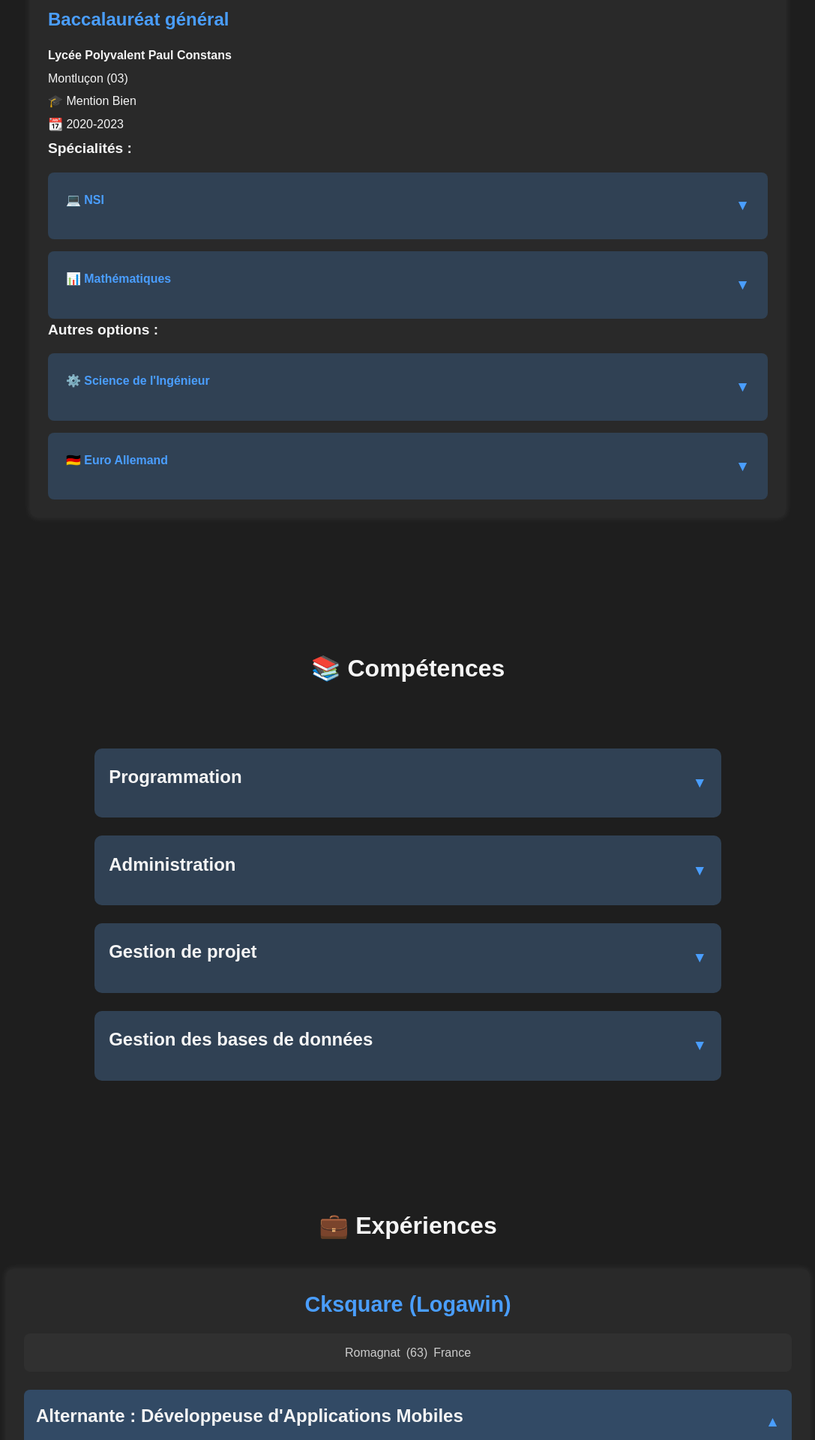
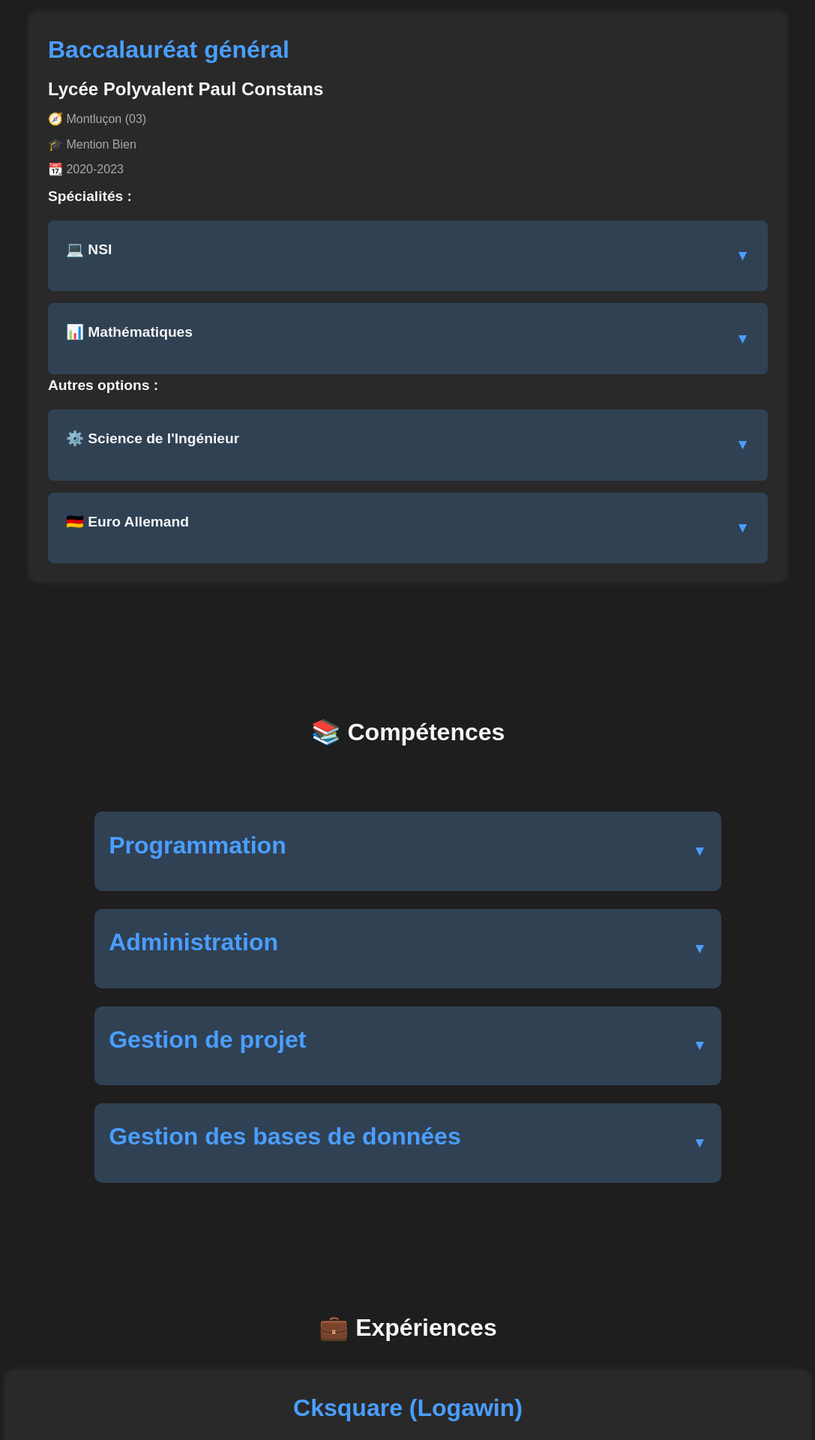
Before and after one commit to lisachauchat/portfolio, a Vue app in the folder portfolio/: page / in a window 1280 px wide. Shown: the part 1620-3540 px from the top of the page at 75% size, without its empty margins (96-1183 px from the left). Built offline with nearby package versions, Linux system fonts and the light colour scheme.

Commit message:
experience

```diff
--- a/portfolio/src/components/ProjectCard.vue
+++ b/portfolio/src/components/ProjectCard.vue
@@ -10,8 +10,8 @@ defineProps({
 
 <template>
   <div class="card">
+    <h3 class="card-title">{{ title }}</h3>
     <img :src="image" alt="Illustration" class="card-image" />
-    <h3 class="card-title">{{ title }}</h3>
     <div class="card-links">
       <router-link :to="'/project/' + id" class="btn-primary">En savoir +</router-link>
       <a :href="linkToGIT" target="_blank" class="btn-secondary">👨‍💻 GIT</a>
@@ -20,14 +20,6 @@ defineProps({
 </template>
 
 <style scoped>
-/* .card {
-  background-color: #1e1e1e;
-  color: white;
-  border-radius: 10px;
-  padding: 16px;
-  box-shadow: 0 4px 8px rgba(0, 0, 0, 0.2);
-  transition: transform 0.2s ease-in-out;
-} */
 .card:hover {
   transform: scale(1.05);
 }
@@ -38,9 +30,11 @@ defineProps({
   border-radius: 8px;
 }
 .card-title {
-  font-size: 1.2rem;
+  font-size: 1.5rem;
   font-weight: bold;
   margin-top: 12px;
+  color: #007bff;
+  text-transform: uppercase;
 }
 .card-links {
   display: flex;
--- a/portfolio/src/components/sections/EducationSection.vue
+++ b/portfolio/src/components/sections/EducationSection.vue
@@ -4,9 +4,9 @@
       <div v-for="item in education" :key="item.id" class="card">
         <h3 class="education-title">{{ item.title }}</h3>
         <h4 class="education-institution">{{ item.institution }}</h4>
-        <p class="education-location">{{ item.location }}</p>
-        <p class="education-status">{{ item.status }}</p>
-        <p class="education-date">{{ item.date }}</p>
+        <p class="education-location">🧭 {{ item.location }}</p>
+        <p class="education-status">🎓 {{ item.status }}</p>
+        <p class="education-date">📆 {{ item.date }}</p>
         <p class="education-description">{{ item.description }}</p>
 
         <!-- Spécialités -->
@@ -106,18 +106,24 @@ export default {
 }
 
 .education-title {
-  font-size: 1.5rem;
-  font-weight: bold;
-  color: #4a9eff;
+  font-size: var(--text-xl);
+  color: var(--color-primary);
+  margin-bottom: var(--spacing-xs);
 }
 
-.education-institution,
+.education-institution {
+  font-size: var(--text-large);
+  color: var(--color-light);
+  margin-bottom: var(--spacing-xs);
+}
+
 .education-location,
 .education-status,
 .education-date,
 .education-description {
-  font-size: 1rem;
-  margin: 0.3rem 0;
+  font-size: var(--text-base);
+  color: var(--color-muted);
+  margin-bottom: var(--spacing-xs);
 }
 
 /* Spécialités */
@@ -148,6 +154,11 @@ export default {
   color: var(--color-primary);
 }
 
+.specialty-header h5 {
+  font-size: var(--text-medium);
+  color: var(--color-light);
+}
+
 /* Bouton Toggle */
 .toggle-btn {
   background: none;
@@ -170,6 +181,16 @@ export default {
   border-radius: 6px;
   margin-top: 0.5rem;
   transition: all 0.3s ease-in-out;
+
+  h6 {
+    font-size: var(--text-base);
+    color: var(--color-primary);
+  }
+
+  li {
+    font-size: var(--text-base);
+    color: var(--color-light);
+  }
 }
 
 /* Fullname en grand */
--- a/portfolio/src/components/sections/ExperienceSection.vue
+++ b/portfolio/src/components/sections/ExperienceSection.vue
@@ -17,7 +17,7 @@
         <div class="accordion-header" @click="toggleExperience(company.id, index)">
           <h3>{{ exp.position }}</h3>
           <button class="accordion-toggle">
-            {{ isExperienceOpen(company.id, index) ? '▼' : '▲' }}
+            {{ isExperienceOpen(company.id, index) ? '▲' : '▼' }}
           </button>
         </div>
 
@@ -25,8 +25,8 @@
           <div v-if="isExperienceOpen(company.id, index)" class="accordion-content">
             <div class="experience-period">
               <span class="experience-type">{{ exp.type }}</span>
-              <span class="experience-year">{{ exp.year }}</span>
-              <span class="experience-duration">({{ exp.duration }})</span>
+              <span class="experience-year">📆 {{ exp.year }}</span>
+              <span class="experience-duration">{{ exp.duration }}</span>
             </div>
             <ul class="tasks-list">
               <li v-for="(task, taskIndex) in exp.tasks"
@@ -87,9 +87,9 @@ export default {
 }
 
 .company-name {
-  font-size: 1.8rem;
+  font-size: var(--text-xl);
   color: var(--color-primary);
-  margin-bottom: 1rem;
+  margin-bottom: var(--spacing-md);
   text-align: center;
 }
 
@@ -103,8 +103,8 @@ export default {
     display: flex;
     justify-content: center;
     gap: 0.5rem;
-    font-size: 1rem;
-    color: #cccccc;
+    font-size: var(--text-base);
+    color: var(--color-muted);
   }
 }
 
@@ -125,7 +125,8 @@ export default {
 
   h3 {
     margin: 0;
-    font-size: 1.2rem;
+    font-size: var(--text-medium);
+    color: var(--color-light);
   }
 
   &:hover {
@@ -146,23 +147,42 @@ export default {
 }
 
 .experience-period {
+  font-size: var(--text-base);
   display: flex;
+  flex-wrap: wrap;
   gap: 1rem;
   margin-bottom: 1rem;
-  color: var(--color-primary);
+  color: var(--color-light);
+  font-weight: bold;
 
-  .experience-type {
-    font-weight: bold;
+  .experience-type{
+    font-size: var(--text-medium);
+  }
+
+  .experience-year,
+  .experience-duration {
+    padding: 0.2rem 0.5rem;
+    border: 1px solid var(--color-primary);
+    border-radius: 4px;
+    background: rgba(74, 158, 255, 0.1);
   }
 }
-
+@media (max-width: 768px) {
+  .experience-period {
+    flex-direction: column;
+    align-items: flex-start;
+  }
+}
 .tasks-list {
   list-style-type: none;
   padding-left: 1.5rem;
+  margin: 0.5rem 0;
 
   li {
     position: relative;
     margin-bottom: 0.5rem;
+    font-size: var(--text-base);
+    color: var(--color-light);
 
     &::before {
       content: "•";
@@ -185,4 +205,12 @@ export default {
   max-height: 0;
   opacity: 0;
 }
+
+.accordion-content {
+  background: rgba(255, 255, 255, 0.1);
+  padding: 1.5rem;
+  border-radius: 6px;
+  margin: 1rem;
+  transition: all 0.3s ease-in-out;
+}
 </style>
--- a/portfolio/src/components/sections/ProjectsSection.vue
+++ b/portfolio/src/components/sections/ProjectsSection.vue
@@ -25,9 +25,9 @@ import { projects } from '@/store/projects.js';
   text-align: center;
 }
 .section-title {
-  font-size: 2rem;
-  font-weight: bold;
-  margin-bottom: 30px;
+  font-size: var(--text-xl);
+  color: var(--color-primary);
+  margin-bottom: var(--spacing-md);
 }
 .projects-grid {
   display: grid;
--- a/portfolio/src/components/sections/SkillsSection.vue
+++ b/portfolio/src/components/sections/SkillsSection.vue
@@ -122,6 +122,11 @@
     font-weight: bold;
     }
 
+    .category-header h3 {
+      font-size: var(--text-xl);
+      color: var(--color-primary);
+    }
+
     .category-content {
     padding: 1.2rem;
     }
@@ -149,6 +154,16 @@
     cursor: pointer;
     font-size: 1.2rem;
     border-radius: 6px;
+    }
+
+    .subcategory-header h4 {
+      font-size: var(--text-medium);
+      color: var(--color-light);
+    }
+
+    .subcategory-description {
+      font-size: var(--text-base);
+      color: var(--color-muted);
     }
 
     .skills-container {
@@ -184,8 +199,8 @@
     }
 
     .skill-title {
-    font-size: 1rem;
-    font-weight: bold;
+      font-size: var(--text-base);
+      color: var(--color-light);
     }
 
     /* Barre de progression*/
@@ -214,10 +229,8 @@
 
     /* Définition de la compétence */
     .skill-definition {
-    font-size: 0.9rem;
-    color: var(--color-muted);
-    margin-top: 0.5rem;
-    font-style: italic;
+      font-size: var(--text-small);
+      color: var(--color-muted);
     }
 
     /* Animation d'ouverture */
--- a/portfolio/src/store/education.js
+++ b/portfolio/src/store/education.js
@@ -4,8 +4,8 @@ export const education = [
         title: "BUT Informatique",
         institution: "IUT de Clermont-Ferrand",
         location: "Aubière (63)",
-        status: "🎓 EN COURS",
-        date: "📆 2024 - 2026",
+        status: "EN COURS",
+        date: "2024 - 2026",
         description: "Développement d’application, base de données et réseaux"
     },
     {
@@ -13,8 +13,8 @@ export const education = [
         title: "Baccalauréat général",
         institution: "Lycée Polyvalent Paul Constans",
         location: "Montluçon (03)",
-        status: "🎓 Mention Bien",
-        date: "📆 2020-2023",
+        status: "Mention Bien",
+        date: "2020-2023",
         specialties: [
             {
                 name: "💻 NSI",
```
